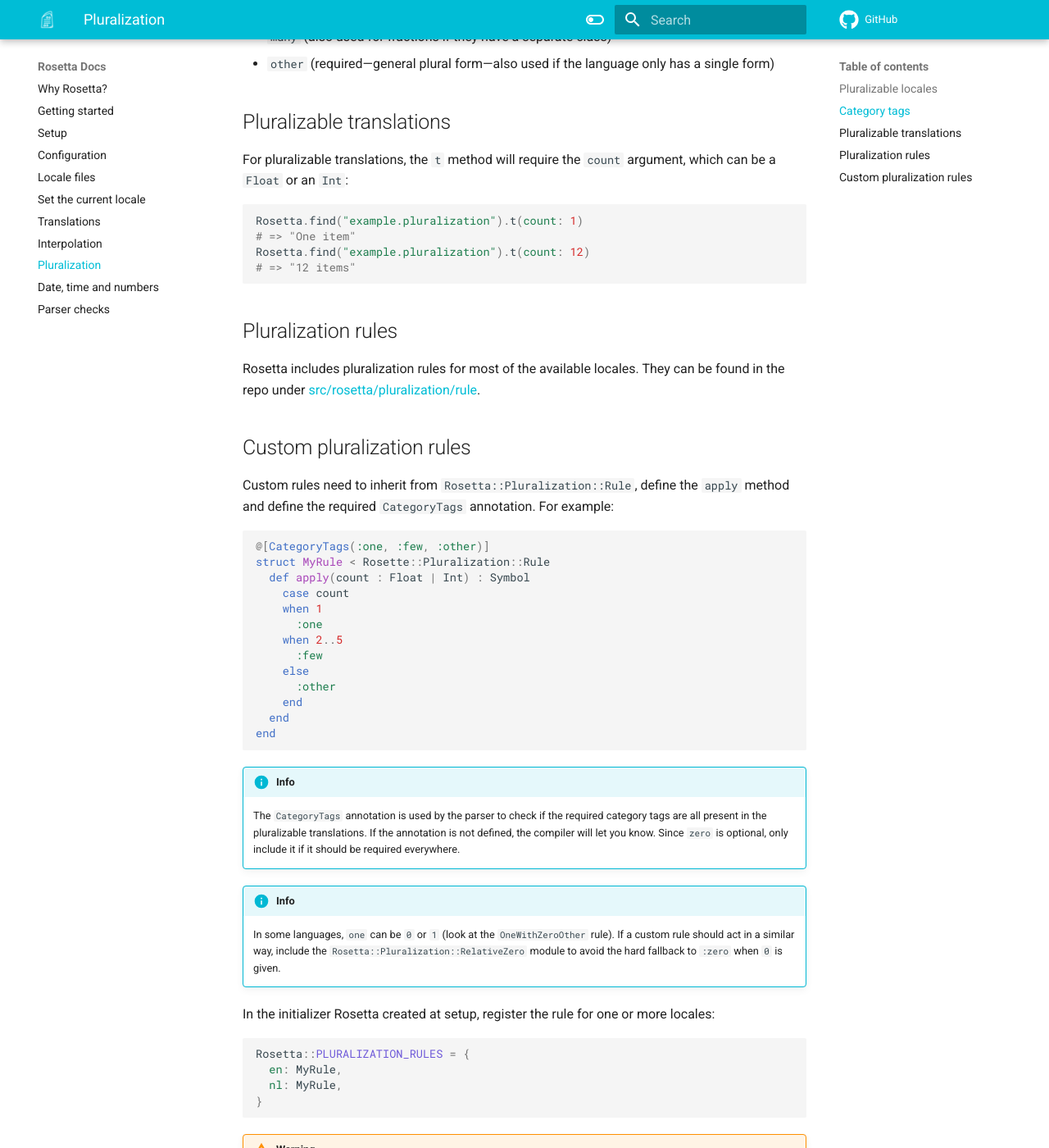
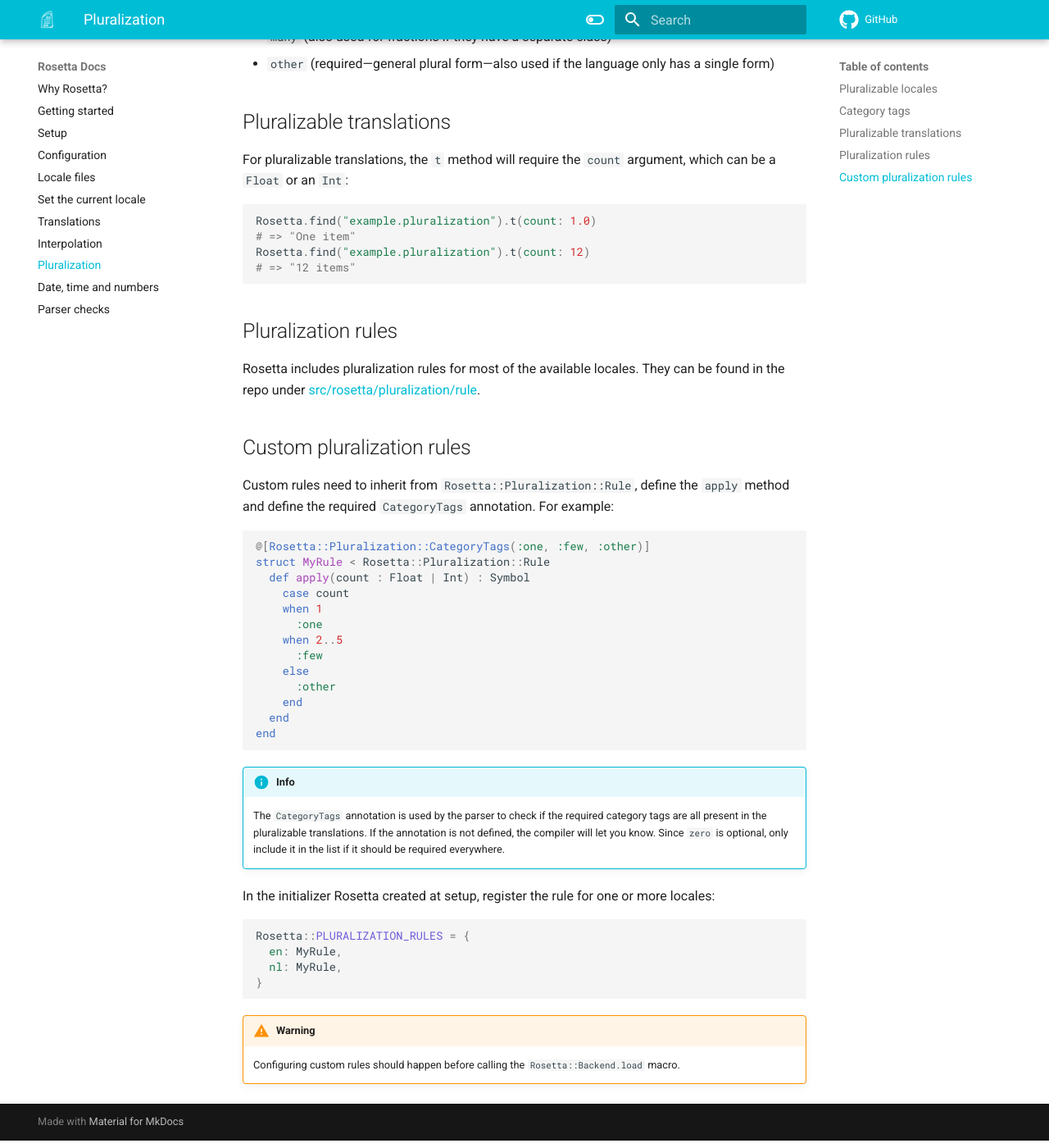
Before and after one commit to wout/rosetta, an MkDocs documentation site: the page built from docs/pluralization.md, in a window 1280 px wide and 1400 px high, scrolled down 815 px. Shown: the whole window at 82% size. Built offline with MkDocs 1.6.1 and Material for MkDocs 9.7.7, drawn with Linux system fonts in a browser that asks for light colours; comment, search, counter and statistics services are not loaded; the version menu is left out.

Commit message:
docs: simplify pluralization instructions

````diff
--- a/docs/pluralization.md
+++ b/docs/pluralization.md
@@ -51,8 +51,8 @@
 `apply` method and define the required `CategoryTags` annotation. For example:
 
 ```cr
-@[CategoryTags(:one, :few, :other)]
-struct MyRule < Rosette::Pluralization::Rule
+@[Rosetta::Pluralization::CategoryTags(:one, :few, :other)]
+struct MyRule < Rosetta::Pluralization::Rule
   def apply(count : Float | Int) : Symbol
     case count
     when 1
@@ -70,13 +70,7 @@
     The `CategoryTags` annotation is used by the parser to check if the required
     category tags are all present in the pluralizable translations. If the
     annotation is not defined, the compiler will let you know. Since `zero` is
-    optional, only include it if it should be required everywhere.
-
-!!! info
-    In some languages, `one` can be `0` or `1` (look at the `OneWithZeroOther`
-    rule). If a custom rule should act in a similar way, include the
-    `Rosetta::Pluralization::RelativeZero` module to avoid the hard fallback to
-    `:zero` when `0` is given.
+    optional, only include it in the list if it should be required everywhere.
 
 In the initializer Rosetta created at setup, register the rule for one or more
 locales:
````
Also changed, not shown: other parts of docs/pluralization.md (+1 -1 lines).
